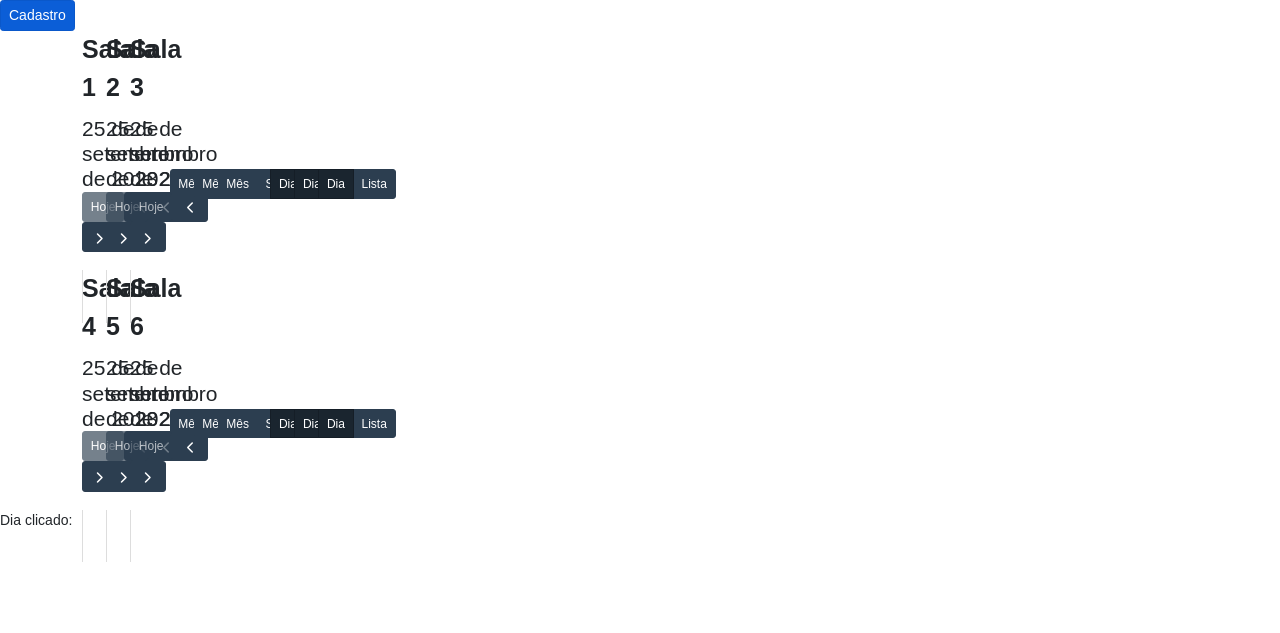
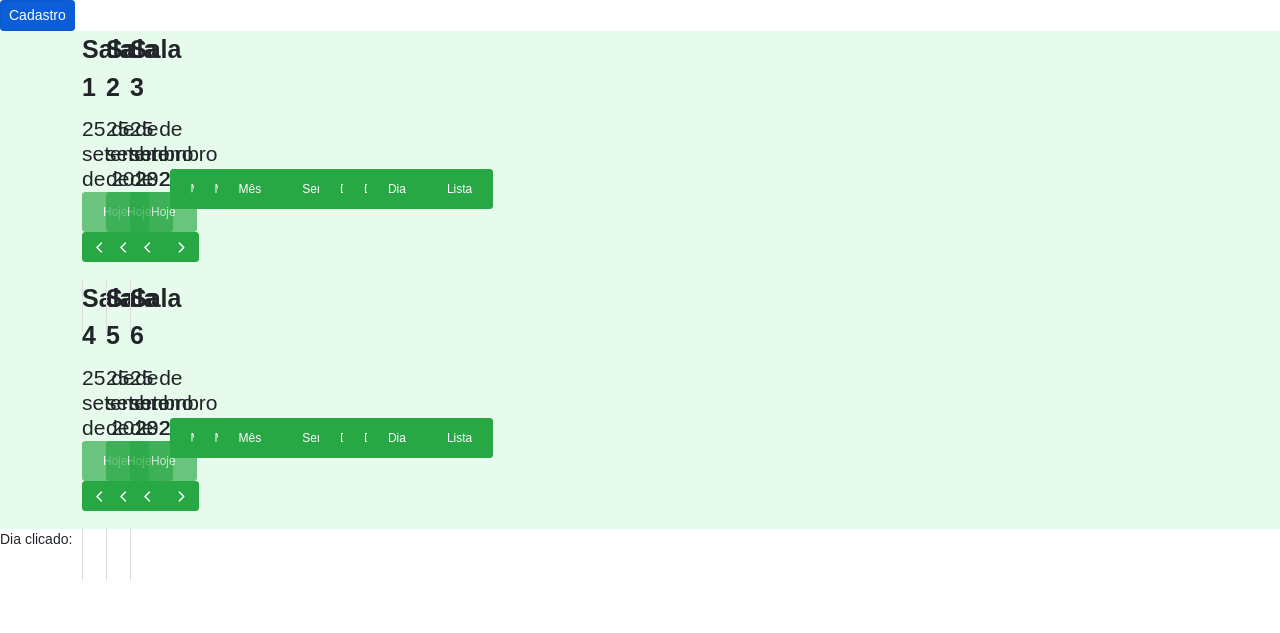
Before and after one commit to Davijluna/fullcalendar-molde, a website with bundled scripts: page index.html in a window 1280 px wide. Built offline with nearby package versions, Linux system fonts and the light colour scheme; no server answers.

Commit message:
style: alterando estilo de botões

```diff
--- a/style.css
+++ b/style.css
@@ -7,8 +7,8 @@ body {
   font-family: Arial, Helvetica Neue, Helvetica, sans-serif;
 }
 
-.calendar-container {
-  margin:none ;
+#div-container-main {
+  background-color: #e6fbeb;
 }
 
 .calendar-label {
@@ -29,6 +29,7 @@ body {
 
 .calendar-wrapper {
   width: 20px;
+  border-radius: 10px;
 }
 
 /* Aumenta o tamanho das células do calendário mês */
@@ -47,6 +48,57 @@ body {
   font-size: 10px;
 }
 
+/* BOTÕES */
+
+.fc-today-button.fc-button.fc-button-primary {
+  background-color: #28a745;
+  color: #ffffff;
+  border: 1px solid #28a745;
+  padding: 10px 20px;
+}
+
+.fc-next-button.fc-button.fc-button-primary {
+  background-color: #28a745;
+  color: #ffffff;
+  border: 1px solid #28a745;
+  padding: 0.4em 0.6em;
+}
+
+.fc-prev-button.fc-button.fc-button-primary {
+  background-color: #28a745;
+  color: #ffffff;
+  border: 1px solid #28a745;
+  padding: 0.4em 0.6em;
+}
+
+.fc-dayGridDay-button.fc-button.fc-button-primary.fc-button-active {
+  background-color: #28a745;
+  color: #ffffff;
+  border: 1px solid #28a745;
+  padding: 10px 20px;
+}
+
+.fc-timeGridWeek-button.fc-button.fc-button-primary {
+  background-color: #28a745;
+  color: #ffffff;
+  border: 1px solid #28a745;
+  padding: 10px 20px;
+}
+
+.fc-dayGridMonth-button.fc-button.fc-button-primary {
+  background-color: #28a745;
+  color: #ffffff;
+  border: 1px solid #28a745;
+  padding: 10px 20px;
+}
+
+.fc-listMonth-button.fc-button.fc-button-primary {
+  background-color: #28a745;
+  color: #ffffff;
+  border: 1px solid #28a745;
+  padding: 10px 20px;
+}
+
 /* Ajuste o tamanho dos botões na classe fc-header-toolbar fc-toolbar fc-toolbar-ltr */
 /* .fc-header-toolbar.fc-toolbar.fc-toolbar-ltr .fc-button {
   padding: 5px 10px;
```
